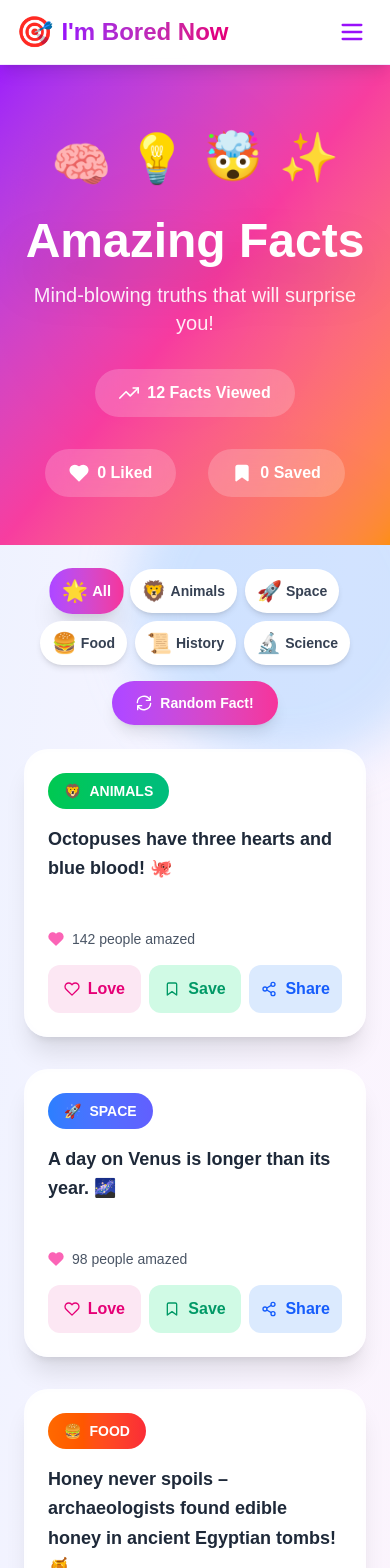
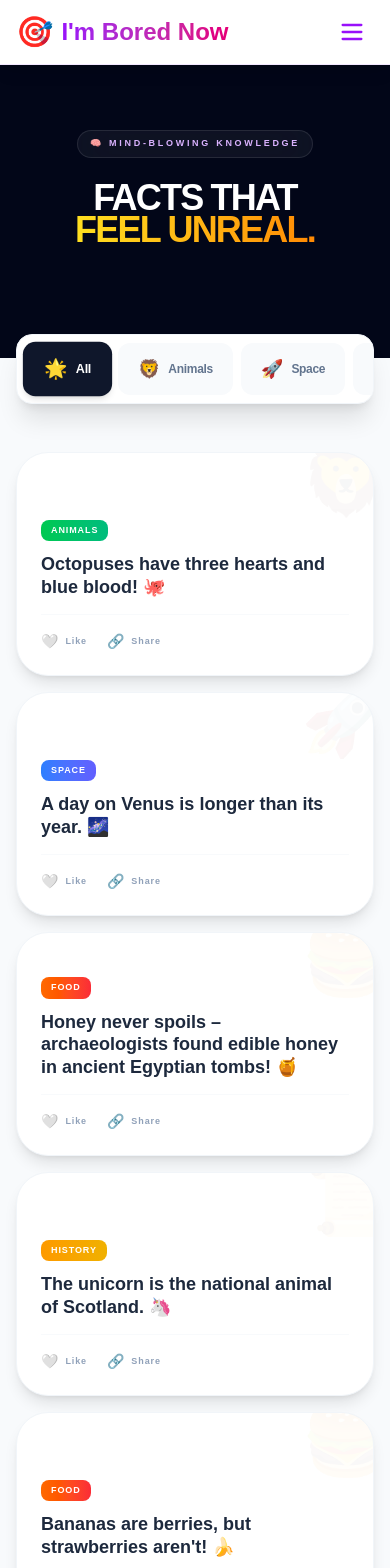
Before and after one commit to beladiyahardik/imborednow.com, a Next.js app: page /p/facts in a window 390 px wide. Shown: the top 1568 px of the page. Built offline with nearby package versions, Linux system fonts and the light colour scheme.

Commit message:
- updated facts page UI

```diff
--- a/src/pages/p/facts.tsx
+++ b/src/pages/p/facts.tsx
@@ -1,107 +1,5 @@
-import { useState, useEffect } from "react";
-
-// Custom SVG Icons
-const Icons = {
-  Heart: ({
-    className = "",
-    filled = false,
-  }: {
-    className?: string;
-    filled?: boolean;
-  }) => (
-    <svg
-      className={className}
-      viewBox="0 0 24 24"
-      fill={filled ? "currentColor" : "none"}
-      stroke="currentColor"
-      strokeWidth="2"
-      strokeLinecap="round"
-      strokeLinejoin="round"
-    >
-      <path d="M20.84 4.61a5.5 5.5 0 0 0-7.78 0L12 5.67l-1.06-1.06a5.5 5.5 0 0 0-7.78 7.78l1.06 1.06L12 21.23l7.78-7.78 1.06-1.06a5.5 5.5 0 0 0 0-7.78z"></path>
-    </svg>
-  ),
-  Bookmark: ({
-    className = "",
-    filled = false,
-  }: {
-    className?: string;
-    filled?: boolean;
-  }) => (
-    <svg
-      className={className}
-      viewBox="0 0 24 24"
-      fill={filled ? "currentColor" : "none"}
-      stroke="currentColor"
-      strokeWidth="2"
-      strokeLinecap="round"
-      strokeLinejoin="round"
-    >
-      <path d="M19 21l-7-5-7 5V5a2 2 0 0 1 2-2h10a2 2 0 0 1 2 2z"></path>
-    </svg>
-  ),
-  Share: ({ className = "" }: { className?: string }) => (
-    <svg
-      className={className}
-      viewBox="0 0 24 24"
-      fill="none"
-      stroke="currentColor"
-      strokeWidth="2"
-      strokeLinecap="round"
-      strokeLinejoin="round"
-    >
-      <circle cx="18" cy="5" r="3"></circle>
-      <circle cx="6" cy="12" r="3"></circle>
-      <circle cx="18" cy="19" r="3"></circle>
-      <line x1="8.59" y1="13.51" x2="15.42" y2="17.49"></line>
-      <line x1="15.41" y1="6.51" x2="8.59" y2="10.49"></line>
-    </svg>
-  ),
-  Refresh: ({ className = "" }: { className?: string }) => (
-    <svg
-      className={className}
-      viewBox="0 0 24 24"
-      fill="none"
-      stroke="currentColor"
-      strokeWidth="2"
-      strokeLinecap="round"
-      strokeLinejoin="round"
-    >
-      <path d="M21.5 2v6h-6M2.5 22v-6h6M2 11.5a10 10 0 0 1 18.8-4.3M22 12.5a10 10 0 0 1-18.8 4.2"></path>
-    </svg>
-  ),
-  TrendingUp: ({ className = "" }: { className?: string }) => (
-    <svg
-      className={className}
-      viewBox="0 0 24 24"
-      fill="none"
-      stroke="currentColor"
-      strokeWidth="2"
-      strokeLinecap="round"
-      strokeLinejoin="round"
-    >
-      <polyline points="23 6 13.5 15.5 8.5 10.5 1 18"></polyline>
-      <polyline points="17 6 23 6 23 12"></polyline>
-    </svg>
-  ),
-  Sparkles: ({ className = "" }: { className?: string }) => (
-    <svg
-      className={className}
-      viewBox="0 0 24 24"
-      fill="none"
-      stroke="currentColor"
-      strokeWidth="2"
-      strokeLinecap="round"
-      strokeLinejoin="round"
-    >
-      <path d="m12 3-1.912 5.813a2 2 0 0 1-1.275 1.275L3 12l5.813 1.912a2 2 0 0 1 1.275 1.275L12 21l1.912-5.813a2 2 0 0 1 1.275-1.275L21 12l-5.813-1.912a2 2 0 0 1-1.275-1.275L12 3Z"></path>
-      <path d="M5 3v4"></path>
-      <path d="M19 17v4"></path>
-      <path d="M3 5h4"></path>
-      <path d="M17 19h4"></path>
-    </svg>
-  ),
-};
+import Head from "next/head";
+import { useState } from "react";
 
 interface Fact {
   id: number;
@@ -312,375 +210,185 @@ export default function EnhancedFacts() {
   const [selectedCategory, setSelectedCategory] = useState("all");
   const [currentFacts, setCurrentFacts] = useState(factsData.all);
   const [likedFacts, setLikedFacts] = useState<Set<number>>(new Set());
-  const [savedFacts, setSavedFacts] = useState<Set<number>>(new Set());
-  const [animatingFactId, setAnimatingFactId] = useState<number | null>(null);
-  const [animationType, setAnimationType] = useState<
-    "like" | "save" | "share" | null
-  >(null);
-  const [floatingHearts, setFloatingHearts] = useState<
-    { id: string; cardId: number; x: number; y: number }[]
-  >([]);
-  const [factsViewed, setFactsViewed] = useState(0);
-  const [randomFact, setRandomFact] = useState<Fact | null>(null);
-
-  useEffect(() => {
-    setFactsViewed((prev) => prev + currentFacts.length);
-  }, [currentFacts]);
+  // eslint-disable-next-line @typescript-eslint/no-explicit-any
+  const [surpriseFact, setSurpriseFact] = useState<any | null>(null);
 
   const handleCategoryChange = (category: string) => {
     setSelectedCategory(category);
     setCurrentFacts(factsData[category]);
   };
 
-  const createFloatingHeart = (e: React.MouseEvent, cardId: number) => {
-    const rect = e.currentTarget.getBoundingClientRect();
-    const x = e.clientX - rect.left;
-    const y = e.clientY - rect.top;
-    // eslint-disable-next-line react-hooks/purity
-    const id = `heart-${Date.now()}-${Math.random()}`;
-
-    setFloatingHearts((prev) => [...prev, { id, cardId, x, y }]);
-    setTimeout(() => {
-      setFloatingHearts((prev) => prev.filter((h) => h.id !== id));
-    }, 1000);
+  const handleLike = (factId: number) => {
+    setLikedFacts((prev) => {
+      const newSet = new Set(prev);
+      if (newSet.has(factId)) newSet.delete(factId);
+      else newSet.add(factId);
+      return newSet;
+    });
   };
 
-  const handleLike = (factId: number, e: React.MouseEvent) => {
-    createFloatingHeart(e, factId);
-    setLikedFacts((prev) => {
-      const newSet = new Set(prev);
-      if (newSet.has(factId)) {
-        newSet.delete(factId);
-      } else {
-        newSet.add(factId);
-      }
-      return newSet;
-    });
-    setAnimatingFactId(factId);
-    setAnimationType("like");
-    setTimeout(() => {
-    //   if (animatingFactId === factId && animationType === "like") {
-        setAnimatingFactId(null);
-        setAnimationType(null);
-    //   }
-    }, 600);
-  };
-
-  const handleSave = (factId: number, factText: string) => {
-    setSavedFacts((prev) => {
-      const newSet = new Set(prev);
-      if (newSet.has(factId)) {
-        newSet.delete(factId);
-      } else {
-        newSet.add(factId);
-      }
-      return newSet;
-    });
-    navigator.clipboard.writeText(factText);
-    setAnimatingFactId(factId);
-    setAnimationType("save");
-    setTimeout(() => {
-    //   if (animatingFactId === factId && animationType === "save") {
-        setAnimatingFactId(null);
-        setAnimationType(null);
-    //   }
-    }, 1000);
-  };
-
-  const handleShare = async (factId: number, factText: string) => {
-    setAnimatingFactId(factId);
-    setAnimationType("share");
-    if (navigator.share) {
-      try {
-        await navigator.share({ title: "Amazing Fact!", text: factText });
-      } catch (err) {
-        navigator.clipboard.writeText(factText);
-      }
-    } else {
-      navigator.clipboard.writeText(factText);
-    }
-    setTimeout(() => {
-      if (animatingFactId === factId && animationType === "share") {
-        setAnimatingFactId(null);
-        setAnimationType(null);
-      }
-    }, 1000);
-  };
-
-  const handleRandomFact = () => {
+  const triggerSurprise = () => {
     const allFacts = factsData.all;
     const random = allFacts[Math.floor(Math.random() * allFacts.length)];
-    setRandomFact(random);
-    setTimeout(() => setRandomFact(null), 5000);
+    setSurpriseFact(random);
   };
 
   return (
-    <div className="min-h-screen bg-gradient-to-br from-indigo-50 via-purple-50 to-pink-50">
-      {/* Fixed Animated Background Blobs */}
-      <div className="fixed inset-0 overflow-hidden pointer-events-none">
-        <div className="absolute top-20 left-10 w-64 h-64 bg-purple-300 rounded-full mix-blend-multiply filter blur-xl opacity-30 animate-pulse"></div>
-        <div
-          className="absolute top-40 right-20 w-72 h-72 bg-pink-300 rounded-full mix-blend-multiply filter blur-xl opacity-30 animate-pulse"
-          style={{ animationDelay: "1s" }}
-        ></div>
-        <div
-          className="absolute bottom-20 left-1/3 w-80 h-80 bg-blue-300 rounded-full mix-blend-multiply filter blur-xl opacity-30 animate-pulse"
-          style={{ animationDelay: "2s" }}
-        ></div>
+    <div className="min-h-screen bg-[#F8FAFC] font-sans selection:bg-purple-200 pb-20 relative">
+      <Head>
+        <title>Amazing Facts | imborednow</title>
+      </Head>
+
+      {/* --- 1. SURPRISE MODAL OVERLAY --- */}
+      {surpriseFact && (
+        <div className="fixed inset-0 z-[100] flex items-center justify-center p-4 md:p-6 bg-slate-950/80 backdrop-blur-sm animate-in fade-in duration-300">
+          <div className="bg-white w-full max-w-lg rounded-[2.5rem] p-8 md:p-12 shadow-2xl relative overflow-hidden animate-in zoom-in-95 duration-300">
+            <div className="absolute top-0 right-0 p-6">
+              <button
+                onClick={() => setSurpriseFact(null)}
+                className="text-slate-400 hover:text-slate-900 font-black text-xl"
+              >
+                ✕
+              </button>
             </div>
-
-      {/* Hero Section - Fixed Gradient */}
-      <section className="relative pt-20 pb-12 overflow-hidden">
-        <div className="absolute inset-0 bg-gradient-to-br from-purple-600 via-pink-500 to-orange-400 opacity-95"></div>
-
-        <div className="relative container mx-auto px-6 text-center text-white">
-          <div className="flex justify-center gap-4 mb-6">
-            {["🧠", "💡", "🤯", "✨"].map((emoji, i) => (
-              <span
-                key={i}
-                className="text-5xl sm:text-7xl animate-bounce"
-                style={{ animationDelay: `${i * 0.2}s` }}
+            <div className="text-5xl mb-6">🎁</div>
+            <h3 className="text-[10px] font-black uppercase tracking-[0.3em] text-purple-600 mb-4">
+              Random Surprise
+            </h3>
+            <p className="text-2xl md:text-3xl font-black text-slate-900 leading-tight mb-8">
+              {surpriseFact.text}
+            </p>
+            <button
+              onClick={triggerSurprise}
+              className="w-full py-4 bg-slate-900 text-white rounded-2xl font-black hover:bg-purple-600 transition-all active:scale-95"
             >
-                {emoji}
-              </span>
-            ))}
-          </div>
-
-          <h1 className="text-5xl sm:text-7xl font-extrabold mb-4 drop-shadow-2xl">
-            Amazing Facts
-          </h1>
-
-          <p className="text-xl sm:text-2xl mb-8 opacity-90">
-            Mind-blowing truths that will surprise you!
-          </p>
-
-          {/* Stats Bar */}
-          <div className="flex justify-center gap-8 flex-wrap">
-            <div className="bg-white/20 backdrop-blur-md rounded-full px-6 py-3">
-              <div className="flex items-center gap-2">
-                <Icons.TrendingUp className="w-5 h-5" />
-                <span className="font-bold">{factsViewed} Facts Viewed</span>
+              Give Me Another! 🎲
+            </button>
           </div>
         </div>
-            <div className="bg-white/20 backdrop-blur-md rounded-full px-6 py-3">
-              <div className="flex items-center gap-2">
-                <Icons.Heart className="w-5 h-5" filled />
-                <span className="font-bold">{likedFacts.size} Liked</span>
+      )}
+
+      {/* --- 2. HERO SECTION --- */}
+      <section className="relative pt-16 pb-24 px-4 overflow-hidden bg-slate-950">
+        <div className="absolute inset-0 opacity-30">
+          <div className="absolute top-0 left-0 w-full h-full bg-[radial-gradient(circle_at_30%_20%,_var(--tw-gradient-stops))] from-purple-600/40 via-transparent to-transparent" />
         </div>
+        <div className="relative z-10 max-w-5xl mx-auto text-center">
+          <div className="inline-flex items-center gap-2 px-3 py-1.5 bg-white/5 backdrop-blur-xl rounded-full text-purple-300 text-[9px] font-black uppercase tracking-[0.3em] mb-6 border border-white/10">
+            🧠 Mind-Blowing Knowledge
           </div>
-            <div className="bg-white/20 backdrop-blur-md rounded-full px-6 py-3">
-              <div className="flex items-center gap-2">
-                <Icons.Bookmark className="w-5 h-5" filled />
-                <span className="font-bold">{savedFacts.size} Saved</span>
+          <h1 className="text-4xl md:text-7xl font-black text-white mb-4 tracking-tighter leading-[0.9]">
+            FACTS THAT <br />
+            <span className="text-transparent bg-clip-text bg-gradient-to-r from-yellow-300 to-orange-400 uppercase">
+              Feel Unreal.
+            </span>
+          </h1>
         </div>
-            </div>
+      </section>
+
+      {/* --- 2. COMPACT CATEGORY HUB (Scrollable on Mobile & Tablet) --- */}
+      <section className="max-w-6xl mx-auto px-4 -mt-6 relative z-30">
+        <div className="bg-white rounded-2xl lg:rounded-[2.5rem] shadow-xl border border-slate-100 overflow-hidden">
+          {/* 'flex-nowrap' and 'overflow-x-auto' stay active until 'lg' (1024px).
+              This ensures it stays a scrollable row on 768px (md) tablets.
+          */}
+          <div className="flex flex-nowrap lg:flex-wrap lg:justify-center items-center gap-2 p-2 md:p-3 overflow-x-auto no-scrollbar scroll-smooth">
+            {categories.map((cat) => (
+              <button
+                key={cat.value}
+                onClick={() => handleCategoryChange(cat.value)}
+                className={`
+                  flex-shrink-0 px-5 py-3 lg:px-6 lg:py-3 rounded-xl font-black text-[12px] md:text-sm
+                  transition-all flex items-center gap-2 active:scale-95 whitespace-nowrap
+                  ${
+                    selectedCategory === cat.value
+                      ? `bg-slate-900 text-white shadow-md scale-105`
+                      : "bg-slate-50 text-slate-500 hover:bg-slate-100"
+                  }
+                `}
+              >
+                <span className="text-lg">{cat.emoji}</span>
+                <span className="tracking-tight">{cat.name}</span>
+              </button>
+            ))}
           </div>
         </div>
       </section>
 
-      {/* Random Fact Banner */}
-      {randomFact && (
-        <div className="container mx-auto px-6 mb-8">
-          <div className="bg-gradient-to-r from-yellow-400 via-orange-400 to-red-400 rounded-2xl p-6 shadow-2xl animate-pulse">
-            <div className="flex items-center justify-between">
-              <div className="flex-1">
-                <p className="text-white font-bold text-lg sm:text-xl">
-                  {randomFact.text}
-                </p>
-              </div>
-              <Icons.Sparkles className="w-8 h-8 text-white ml-4" />
-            </div>
-          </div>
-        </div>
-      )}
-
-      {/* Category Pills */}
-      <section className="py-6 sm:py-8 px-3 sm:px-6 relative">
-        <div className="container mx-auto max-w-6xl">
-          <div className="flex flex-wrap justify-center gap-2 sm:gap-3">
-            {categories.map((cat) => (
-              <button
-                key={cat.value}
-                onClick={() => handleCategoryChange(cat.value)}
-                className={`group relative px-3 sm:px-6 py-2 sm:py-3 text-sm sm:text-base md:text-lg font-bold rounded-full transition-all duration-300 overflow-hidden ${
-                  selectedCategory === cat.value
-                    ? "scale-105 sm:scale-110 shadow-xl sm:shadow-2xl"
-                    : "bg-white shadow-md sm:shadow-lg hover:shadow-xl hover:scale-105"
-                }`}
-              >
-                <div
-                  className={`absolute inset-0 bg-gradient-to-r ${
-                    cat.gradient
-                  } ${
-                    selectedCategory === cat.value
-                      ? "opacity-100"
-                      : "opacity-0 group-hover:opacity-100"
-                  } transition-opacity`}
-                ></div>
-                <div
-                  className={`relative flex items-center gap-1 sm:gap-2 ${
-                    selectedCategory === cat.value
-                      ? "text-white"
-                      : "text-gray-700 group-hover:text-white"
-                  }`}
-                >
-                  <span className="text-xl sm:text-2xl">{cat.emoji}</span>
-                  <span className="whitespace-nowrap">{cat.name}</span>
-                </div>
-              </button>
-            ))}
-          </div>
-
-          {/* Random Fact Button */}
-          <div className="flex justify-center mt-4 sm:mt-6">
-            <button
-              onClick={handleRandomFact}
-              className="bg-gradient-to-r from-purple-500 to-pink-500 text-white px-6 sm:px-8 py-3 sm:py-4 rounded-full font-bold text-sm sm:text-base shadow-lg hover:shadow-2xl hover:scale-105 transition-all duration-300 flex items-center gap-2 sm:gap-3"
-            >
-              <Icons.Refresh className="w-4 h-4 sm:w-5 sm:h-5" />
-              Random Fact!
-            </button>
-          </div>
-        </div>
-      </section>
-
-      {/* Facts Grid */}
-      <div className="container mx-auto px-6 pb-20 relative">
-        <div className="grid grid-cols-1 md:grid-cols-2 lg:grid-cols-3 gap-8">
-          {currentFacts.map((fact, index) => {
+      {/* --- 4. FACTS GRID --- */}
+      <main className="max-w-6xl mx-auto px-4 mt-12">
+        <div className="grid grid-cols-1 md:grid-cols-2 lg:grid-cols-3 gap-4 md:gap-6">
+          {currentFacts.map((fact) => {
             const isLiked = likedFacts.has(fact.id);
-            const isSaved = savedFacts.has(fact.id);
-            const categoryData = categories.find(
-              (c) => c.value === fact.category
-            );
-            const isAnimating = animatingFactId === fact.id;
-
+            const cat =
+              categories.find((c) => c.value === fact.category) ||
+              categories[0];
             return (
               <div
                 key={fact.id}
-                className="group relative bg-white/90 backdrop-blur-lg rounded-3xl shadow-xl hover:shadow-2xl transition-all duration-500 hover:-translate-y-2 overflow-hidden"
-                style={{ animationDelay: `${index * 0.1}s` }}
+                className="group relative h-56 md:h-64 rounded-[2rem] bg-white border border-slate-100 shadow-lg hover:shadow-xl transition-all duration-500 hover:-translate-y-1 overflow-hidden flex flex-col p-6 md:p-8"
               >
-                {/* Gradient Border Effect */}
-                <div
-                  className={`absolute inset-0 bg-gradient-to-br ${categoryData?.gradient} opacity-0 group-hover:opacity-100 transition-opacity rounded-3xl pointer-events-none`}
-                ></div>
-                <div className="absolute inset-[3px] bg-white rounded-3xl"></div>
-
-                {/* Floating Hearts - Only for this card */}
-                <div className="absolute inset-0 pointer-events-none overflow-hidden">
-                  {floatingHearts
-                    .filter((h) => h.cardId === fact.id)
-                    .map((heart) => (
-                      <div
-                        key={heart.id}
-                        className="absolute text-2xl animate-ping"
-                        style={{
-                          left: heart.x,
-                          top: heart.y,
-                          animation: "float-up 1s ease-out forwards",
-                        }}
+                <div className="absolute top-[-5%] right-[-5%] text-7xl md:text-8xl opacity-[0.04] group-hover:rotate-12 transition-all duration-700 pointer-events-none">
+                  {cat.emoji}
+                </div>
+                <div className="relative h-full flex flex-col justify-end items-start gap-3">
+                  <span
+                    className={`px-2.5 py-1 rounded-lg text-[9px] font-black uppercase tracking-widest text-white bg-gradient-to-r ${cat.gradient}`}
                   >
-                        ❤️
-                      </div>
-                    ))}
-                </div>
-
-                {/* Content */}
-                <div className="relative p-6">
-                  {/* Category Badge */}
-                  <div
-                    className={`inline-flex items-center gap-2 bg-gradient-to-r ${categoryData?.gradient} text-white px-4 py-2 rounded-full text-sm font-bold mb-4`}
-                  >
-                    <span>{categoryData?.emoji}</span>
-                    {fact.category.toUpperCase()}
-                  </div>
-
-                  {/* Fact Text */}
-                  <p className="text-lg font-semibold text-gray-800 leading-relaxed mb-6 min-h-[80px]">
+                    {fact.category}
+                  </span>
+                  <div>
+                    <p className="text-lg md:text-xl font-black text-slate-800 leading-tight mb-4 line-clamp-3">
                       {fact.text}
                     </p>
-
-                  {/* Like Count */}
-                  <div className="flex items-center gap-2 mb-4 text-gray-600">
-                    <Icons.Heart
-                      className="w-4 h-4 fill-pink-400 text-pink-400"
-                      filled
-                    />
-                    <span className="text-sm font-medium">
-                      {fact.likes! + (isLiked ? 1 : 0)} people amazed
-                    </span>
-                  </div>
-
-                  {/* Action Buttons */}
-                  <div className="flex gap-2">
+                    <div className="flex items-center gap-5 border-t border-slate-50 pt-4 w-full text-[9px] font-black uppercase tracking-widest text-slate-400">
                       <button
-                      onClick={(e) => handleLike(fact.id, e)}
-                      className={`flex-1 flex items-center justify-center gap-2 py-3 rounded-xl font-bold transition-all duration-300 ${
-                        isLiked
-                          ? "bg-gradient-to-r from-pink-500 to-red-500 text-white"
-                          : "bg-pink-100 text-pink-600 hover:bg-pink-200"
-                      } ${
-                        isAnimating && animationType === "like"
-                          ? "animate-bounce"
-                          : ""
+                        onClick={() => handleLike(fact.id)}
+                        className={`flex items-center gap-1.5 ${
+                          isLiked ? "text-pink-500" : ""
                         }`}
                       >
-                      <Icons.Heart
-                        className={`w-4 h-4 ${isLiked ? "fill-white" : ""}`}
-                        filled={isLiked}
-                      />
-                      {isLiked ? "Loved!" : "Love"}
+                        <span className="text-sm">{isLiked ? "❤️" : "🤍"}</span>{" "}
+                        {isLiked ? "Loved" : "Like"}
                       </button>
-
-                    <button
-                      onClick={() => handleSave(fact.id, fact.text)}
-                      className={`flex-1 flex items-center justify-center gap-2 py-3 rounded-xl font-bold transition-all duration-300 ${
-                        isSaved
-                          ? "bg-gradient-to-r from-emerald-500 to-teal-500 text-white"
-                          : "bg-emerald-100 text-emerald-600 hover:bg-emerald-200"
-                      } ${
-                        isAnimating && animationType === "save"
-                          ? "animate-bounce"
-                          : ""
-                      }`}
-                    >
-                      <Icons.Bookmark
-                        className={`w-4 h-4 ${isSaved ? "fill-white" : ""}`}
-                        filled={isSaved}
-                      />
-                      {isSaved ? "Saved!" : "Save"}
+                      <button className="flex items-center gap-1.5 hover:text-indigo-600">
+                        <span className="text-sm">🔗</span> Share
                       </button>
-
-                    <button
-                      onClick={() => handleShare(fact.id, fact.text)}
-                      className={`flex-1 flex items-center justify-center gap-2 py-3 rounded-xl font-bold bg-blue-100 text-blue-600 hover:bg-blue-200 transition-all duration-300 ${
-                        isAnimating && animationType === "share"
-                          ? "animate-bounce"
-                          : ""
-                      }`}
-                    >
-                      <Icons.Share className="w-4 h-4" />
-                      Share
-                    </button>
+                    </div>
                   </div>
                 </div>
               </div>
             );
           })}
         </div>
+      </main>
+
+      {/* --- 5. DISCOVERY LAB FOOTER (TRIGGER BUTTON) --- */}
+      <footer className="max-w-6xl mx-auto px-4 mt-16 pb-10">
+        <div className="bg-slate-900 rounded-[2.5rem] p-8 md:p-12 text-center relative overflow-hidden">
+          <h2 className="text-2xl font-black text-white mb-2 relative z-10">
+            Curiosity calling? 🎲
+          </h2>
+          <p className="text-slate-400 text-sm mb-6 relative z-10">
+            Get a random fact from our secret vault.
+          </p>
+          {/* ADDED triggerSurprise here */}
+          <button
+            onClick={triggerSurprise}
+            className="px-8 py-3 bg-white text-slate-900 rounded-xl font-black hover:scale-105 transition-all active:scale-95 relative z-10"
+          >
+            Surprise Me!
+          </button>
         </div>
+      </footer>
 
-      <style jsx>{`
-        @keyframes float-up {
-          0% {
-            opacity: 1;
-            transform: translateY(0) scale(1);
+      <style jsx global>{`
+        .no-scrollbar::-webkit-scrollbar {
+          display: none;
         }
-          100% {
-            opacity: 0;
-            transform: translateY(-50px) scale(1.5);
-          }
+        .no-scrollbar {
+          -ms-overflow-style: none;
+          scrollbar-width: none;
         }
       `}</style>
     </div>
```
Lines whose indentation alone changed are shown as unchanged.
